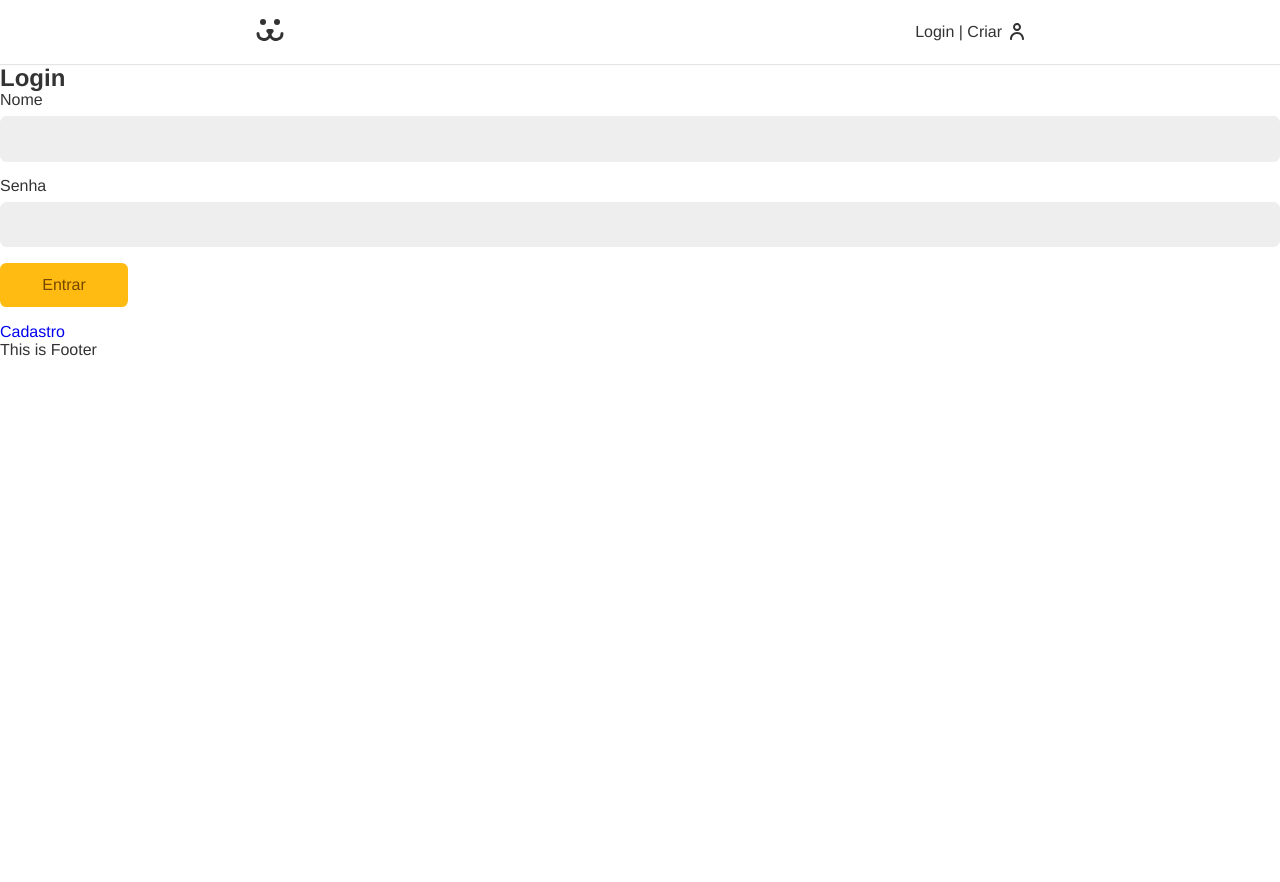
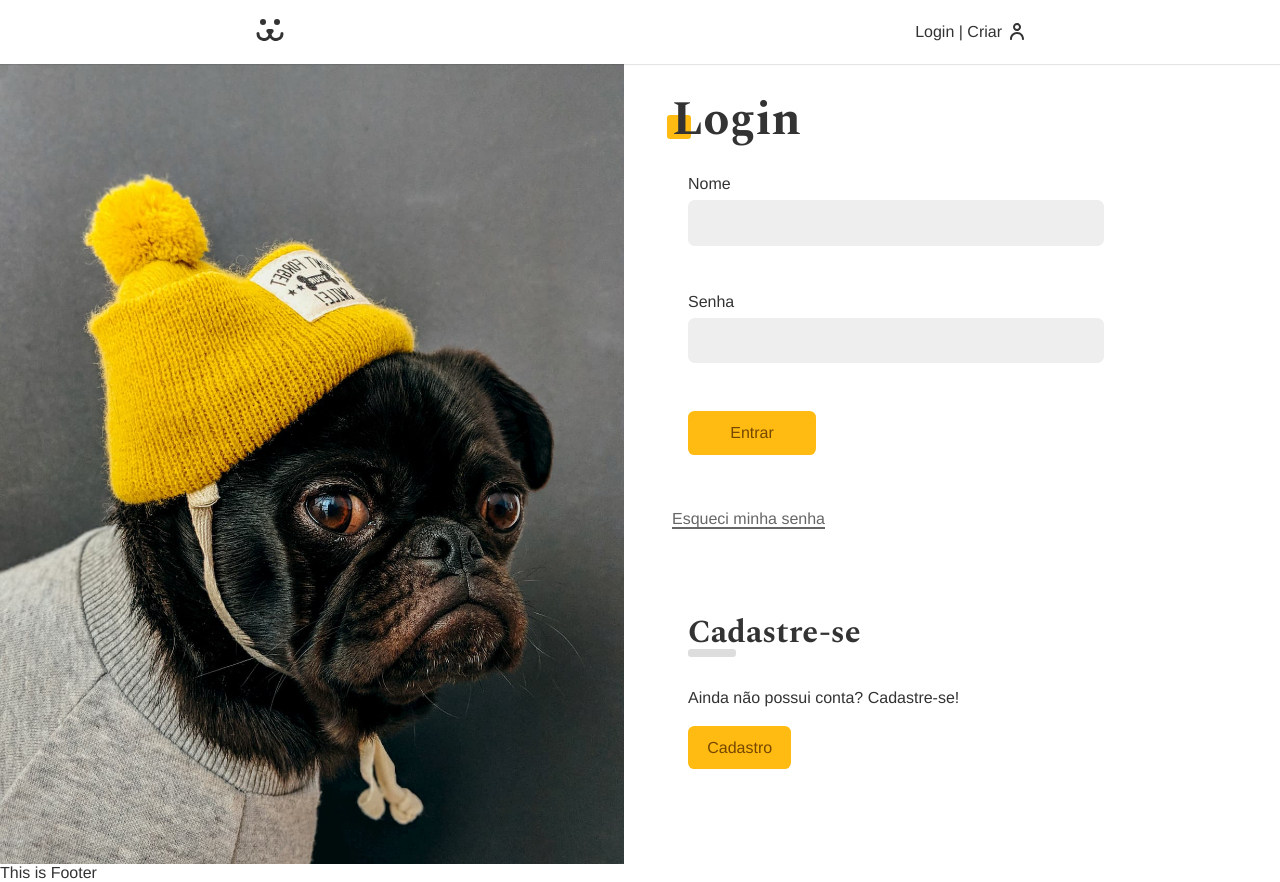
Before and after one commit to mpradofilho/dogs-social-network, a React (Create React App) app: page /login in a window 1280 px wide. Before the commit the page ends 800 px from the top, so only its background shows below. Built offline with nearby package versions, Linux system fonts and the light colour scheme.

Commit message:
Adding functionality to the Form

```diff
--- a/src/App.css
+++ b/src/App.css
@@ -1,3 +1,5 @@
+@import url('https://fonts.googleapis.com/css2?family=Spectral:wght@700&display=swap');
+
 * {
   box-sizing: border-box;
 }
@@ -6,8 +8,8 @@ body {
   padding-top: 4rem;
   margin: 0px;
   color: #333;
-  --type-first: Helvetica, Arial, sans-serif;
-  --type-second: 'Spectral', Georgia;
+  --type-first: helvetica, arial, sans-serif;
+  --type-second: 'Spectral', georgia;
   font-family: var(--type-first);
 }
 
@@ -35,6 +37,7 @@ button, input {
 
 a {
   text-decoration: none;
+  color: #333;
 }
 
 .container {
@@ -42,3 +45,38 @@ a {
   padding: 0 1rem;
   margin: 0 auto;
 }
+
+.title {
+  font-family: var(--type-second);
+  line-height: 1;
+  font-size: 3rem;
+  margin: 1rem 0;
+  position: relative;
+  z-index: 1;
+}
+
+.title::after {
+  content: '';
+  display: block;
+  width: 1.5rem;
+  height: 1.5rem;
+  background: #fb1;
+  position: absolute;
+  bottom: 5px;
+  left: -5px;
+  border-radius: .2rem;
+  z-index: -1;
+}
+
+.animeLeft {
+  opacity: 0;
+  transform: translateX(-20px);
+  animation: animeLeft .3s forwards;
+}
+
+@keyframes animeLeft {
+  to {
+    opacity: 1;
+    transform: initial;
+  }
+}
--- a/src/UserContext.jsx
+++ b/src/UserContext.jsx
@@ -1,4 +1,5 @@
 import React from 'react';
+import { useNavigate } from 'react-router-dom';
 import { GET_USER, TOKEN_POST, TOKEN_VALIDATE_POST } from './api';
 
 export const UserContext = React.createContext();
@@ -8,20 +9,43 @@ export function UserStorage({ children }) {
   const [login, setLogin] = React.useState(null);
   const [loading, setLoading] = React.useState(false);
   const [error, setError] = React.useState(null);
+  const navigate = useNavigate();
 
-  async function userLogout() {
+  const userLogout = React.useCallback(async () => {
     setData(null);
     setError(null);
     setLoading(false);
     setLogin(false);
     window.localStorage.removeItem('token');
-  }
+    navigate('/login');
+  }, [navigate]);
+
   async function getUser(token) {
     const { url, options } = GET_USER(token);
     const res = await fetch(url, options);
     setData(await res.json());
     setLogin(true);
   }
+
+  async function userLogin(username, password) {
+    try {
+      setError(null);
+      setLoading(true);
+      const { url, options } = TOKEN_POST({ username, password });
+      const res = await fetch(url, options);
+      if (!res.ok) throw new Error('Error: Usuário e/ou senha inválido');
+      const { token } = await res.json();
+      window.localStorage.setItem('token', token);
+      await getUser(token);
+      navigate('/account');
+    } catch (err) {
+      setError(err.message);
+      setLogin(false);
+    } finally {
+      setLoading(false);
+    }
+  }
+
   React.useEffect(() => {
     (async function () {
       const token = window.localStorage.getItem('token');
@@ -40,27 +64,7 @@ export function UserStorage({ children }) {
         }
       }
     }());
-  }, []);
-
-  async function userLogin(username, password) {
-    try {
-      setError(null);
-      setLoading(true);
-      const { url, options } = TOKEN_POST({ username, password });
-      const res = await fetch(url, options);
-      if (!res.ok) throw new Error(`Error: ${res.statusText}`);
-      const { token } = await res.json();
-      window.localStorage.setItem('token', token);
-      await getUser(token);
-    } catch (err) {
-      setError(err.message);
-      setLogin(false);
-    } finally {
-      setLoading(false);
-    }
-  }
-
-  // 12:12
+  }, [userLogout]);
 
   return (
     <UserContext.Provider value={{
--- a/src/api.jsx
+++ b/src/api.jsx
@@ -19,7 +19,7 @@ export function TOKEN_VALIDATE_POST(token) {
     options: {
       method: 'POST',
       headers: {
-        Authorization: `Bearer ${token}`
+        Authorization: `Bearer ${token}`,
       },
     },
   };
@@ -31,8 +31,21 @@ export function GET_USER(token) {
     options: {
       method: 'GET',
       headers: {
-        Authorization: `Bearer ${token}`
-      }
-    }
-  }
+        Authorization: `Bearer ${token}`,
+      },
+    },
+  };
 }
+
+export function POST_USER(body) {
+  return {
+    url: `${API_URL}/api/user`,
+    options: {
+      method: 'POST',
+      headers: {
+        'Content-Type': 'application/json',
+      },
+      body: JSON.stringify(body),
+    },
+  };
+}
--- a/src/components/Forms/Input.jsx
+++ b/src/components/Forms/Input.jsx
@@ -1,4 +1,5 @@
 import React from 'react';
+import { Error } from '../Helper/styles';
 import { Wrapper } from './styles';
 
 function Input({
@@ -15,7 +16,7 @@ function Input({
         onChange={onChange}
         onBlur={onBlur}
       />
-      {error && <p className="error">{error}</p>}
+      {error && <Error>{error}</Error>}
     </Wrapper>
   );
 }
--- a/src/components/Forms/styles.jsx
+++ b/src/components/Forms/styles.jsx
@@ -29,11 +29,6 @@ label {
   padding-bottom: 0.5rem;
 }
 
-.error {
-  color: #f31;
-  font-size: .875rem;
-  margin-top: .25rem;
-}
 
 button {
   font-size: 1rem;
--- a/src/components/Header.jsx
+++ b/src/components/Header.jsx
@@ -5,7 +5,7 @@ import { ReactComponent as Dogs } from '../Assets/dogs.svg';
 import { UserContext } from '../UserContext';
 
 const Header = () => {
-  const { data } = React.useContext(UserContext);
+  const { data, userLogout } = React.useContext(UserContext);
 
   return (
     <header className={styles.header}>
@@ -16,6 +16,8 @@ const Header = () => {
         {data ? (
           <Link className={styles.login} to="/account">
             {data.nome}
+            <button type="submit" onClick={userLogout}>Sair</button>
+
           </Link>
         ) : (
           <Link className={styles.login} to="/login">
--- /dev/null
+++ b/src/components/Helper/styles.jsx
@@ -0,0 +1,7 @@
+import styled from 'styled-components';
+
+export const Error = styled.p`
+  color: #f31;
+  font-size: .875rem;
+  margin: 1rem 0;
+`;
--- a/src/components/Login/LoginCreate.jsx
+++ b/src/components/Login/LoginCreate.jsx
@@ -1,9 +1,39 @@
 import React from 'react';
+import { POST_USER } from '../../api';
+import useForm from '../../Hooks/useForm';
+import { UserContext } from '../../UserContext';
+import Button from '../Forms/Button';
+import Input from '../Forms/Input';
 
-const LoginCreate = () => (
-  <div>
-    Create Login
-  </div>
-);
+const LoginCreate = () => {
+  const username = useForm();
+  const email = useForm('email');
+  const password = useForm();
+
+  const { userLogin } = React.useContext(UserContext);
+
+  async function handleSubmit(event) {
+    event.preventDefault();
+    const { url, options } = POST_USER({
+      username: username.value,
+      email: email.value,
+      password: password.value,
+    });
+    const res = await fetch(url, options);
+    if (res.ok) userLogin(username.value, password.value);
+  }
+
+  return (
+    <section className="animeLeft">
+      <h1 className="title">Cadastre-se</h1>
+      <form onSubmit={handleSubmit}>
+        <Input label="Usuário" type="text" name="username" {...username} />
+        <Input label="E-mail" type="email" name="email" {...email} />
+        <Input label="Senha" type="password" name="password" {...password} />
+        <Button>Cadastrar</Button>
+      </form>
+    </section>
+  );
+};
 
 export default LoginCreate;
--- a/src/components/Login/LoginForm.jsx
+++ b/src/components/Login/LoginForm.jsx
@@ -4,6 +4,8 @@ import Input from '../Forms/Input';
 import Button from '../Forms/Button';
 import useForm from '../../Hooks/useForm';
 import { UserContext } from '../../UserContext';
+import { Error } from '../Helper/styles';
+import { FormLogin } from './styles';
 
 const LoginForm = () => {
   const username = useForm();
@@ -20,16 +22,22 @@ const LoginForm = () => {
   }
 
   return (
-    <section>
-      <h1>Login</h1>
-      <form action="" onSubmit={handleSubmit}>
+
+    <FormLogin className="animeLeft">
+      <h1 className="title">Login</h1>
+      <form onSubmit={handleSubmit}>
         <Input label="Nome" type="text" name="username" child="Erro" {...username} />
         <Input label="Senha" type="password" name="password" {...password} />
-        <Button>Entrar</Button>
-        {error && <p>{error}</p>}
+        {loading ? <Button disabled>Carregando...</Button> : <Button>Entrar</Button>}
+        {error && <Error>{error}</Error>}
       </form>
-      <Link to="/login/create">Cadastro</Link>
-    </section>
+      <Link to="/login/lostPassword" className="lostPassword">Esqueci minha senha</Link>
+      <div className="createAccount">
+        <h2 className="subtitle">Cadastre-se</h2>
+        <p>Ainda não possui conta? Cadastre-se!</p>
+        <Link className="button" to="/login/create">Cadastro</Link>
+      </div>
+    </FormLogin>
 
   );
 };
--- a/src/components/Login/index.jsx
+++ b/src/components/Login/index.jsx
@@ -1,12 +1,19 @@
 import React from 'react';
-import { Route, Routes } from 'react-router-dom';
+import { Route, Routes, Navigate } from 'react-router-dom';
 
 import LoginForm from './LoginForm';
 import LoginCreate from './LoginCreate';
 import LoginResetPassword from './LoginResetPassword';
 import LoginLostPassword from './LoginLostPassword';
+import { UserContext } from '../../UserContext';
+import { LoginStyle } from './styles';
 
-const Login = () => (
+const Login = () => {
+  const { login } = React.useContext(UserContext);
+
+  if (login === true) return <Navigate to="/account" />;
+  return (
+    <LoginStyle>
       <div>
         <Routes>
           <Route path="/" element={<LoginForm />} />
@@ -15,6 +22,8 @@ const Login = () => (
           <Route path="lostPassword" element={<LoginLostPassword />} />
         </Routes>
       </div>
+    </LoginStyle>
   );
+};
 
 export default Login;
--- /dev/null
+++ b/src/components/Login/styles.jsx
@@ -0,0 +1,104 @@
+import styled from 'styled-components';
+import bgImage from '../../Assets/login.jpg';
+
+export const FormLogin = styled.section`
+form {
+  margin-bottom: 2rem;
+}
+
+.lostPassword {
+  display: inline-block;
+  color: #666;
+  padding: 0.5rem 0;
+  line-height: 1;
+}
+
+.lostPassword::after {
+  content: '';
+  height: 2px;
+  width: 100%;
+  background: currentColor;
+  display: block;
+}
+
+.createAccount {
+  margin-top: 4rem;
+}
+
+.createAccount p {
+  margin-top: 2rem;
+  margin-bottom: 2rem;
+}
+
+.subtitle {
+  font-family: var(--type-second);
+  line-height: 1;
+  font-size: 2rem;
+}
+
+.subtitle::after {
+  content: '';
+  display: block;
+  background: #ddd;
+  height: 0.5rem;
+  width: 3rem;
+  border-radius: 0.2rem;
+}
+
+.button {
+  font-size: 1rem;
+  font-family: var(--type-first);
+  cursor: pointer;
+  border: none;
+  border-radius: 0.4rem;
+  background: #fb1;
+  color: #764701;
+  padding: 0.8rem 1.2rem;
+  box-sizing: border-box;
+  transition: 0.1s;
+  min-width: 8rem;
+}
+
+.button:hover,
+.button:focus {
+  outline: none;
+  box-shadow: 0 0 0 3px #fea, 0 0 0 4px #fb1;
+}
+
+.button:disabled {
+  opacity: 0.5rem;
+  cursor: wait;
+}
+`;
+
+export const LoginStyle = styled.section`
+
+display: grid;
+grid-template-columns: 1fr 1fr;
+min-height: 100vh;
+gap: 2rem;
+
+::before {
+  display: block;
+  content: '';
+  background: url(${bgImage}) no-repeat center center;
+  background-size: cover;
+}
+
+div {
+  max-width: 30rem;
+  padding: 1rem;
+}
+
+
+@media (max-width: 40rem) {
+  grid-template-columns: 1fr;
+
+  ::before {
+    display: none;
+  }
+  div {
+    max-width: 100%;
+  }
+}
+`;
```
Also changed, not shown: .eslintrc.js. Lines whose indentation alone changed are shown as unchanged.
